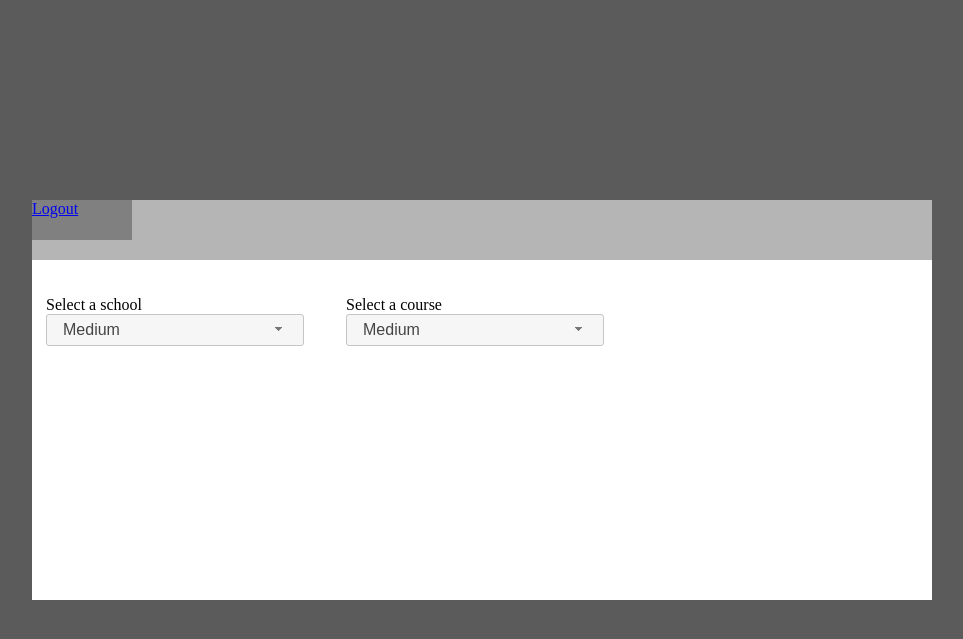
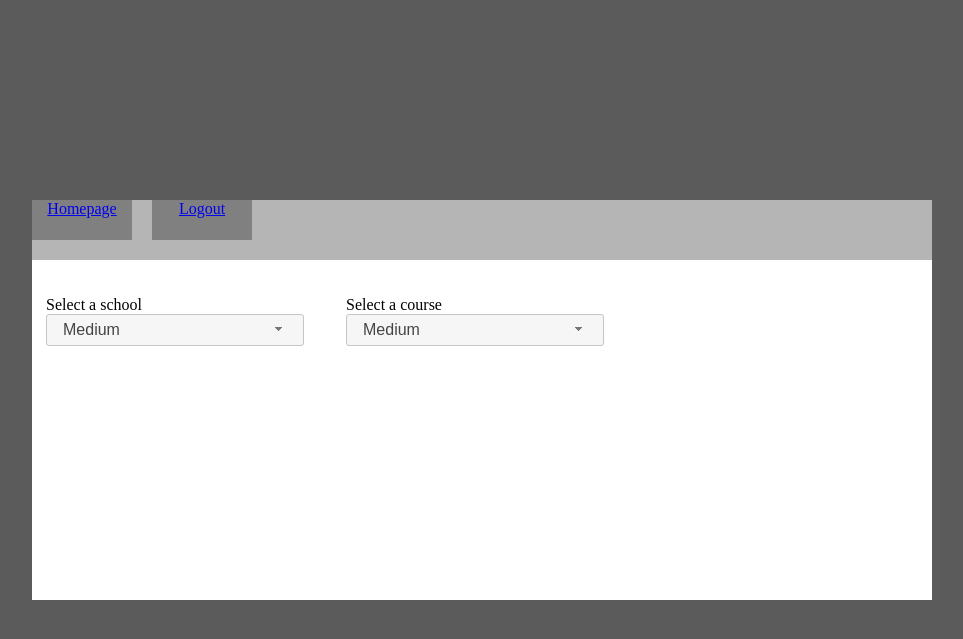
Before and after one commit to phlehmann/WebEngineering, a PHP site: page / in a window 1280 px wide. Shown: the top 639 px of the page, without its empty margins (158-1121 px from the left). Run offline with PHP 8.4, Linux system fonts and the light colour scheme; the visitor is signed in with stand-in values (Sample User, id 1).

Commit message:
added more buttons

```diff
--- a/all.css
+++ b/all.css
@@ -72,10 +72,21 @@ body {
 	position:relative;
 }
 
-#btn_logout{
+.menu_buttons {
     background-color:grey;
     height: 40px;
     width: 100px;
+    text-align:center;
+}
+
+#btn_homepage{
+    position:relative;
+}
+
+#btn_logout{
+    position:relative;
+    left:120px;
+    top:-40px;
 }
 
 #left-select {
--- a/index.php
+++ b/index.php
@@ -45,7 +45,8 @@ if(!isset($_SESSION['login_user']))      // if there is no valid session
 	<body>
 		<div id="main">
 			<div id="menu">
-				<a href="logout.php"><div id="btn_logout">Logout</div></a>
+                                <a href="#"><div class="menu_buttons" id="btn_homepage">Homepage</div></a>
+				<a href="logout.php"><div class="menu_buttons" id="btn_logout">Logout</div></a>
 			</div>
 			<div id="left-select">
 				<form action="#">
```
Lines whose indentation alone changed are shown as unchanged.
